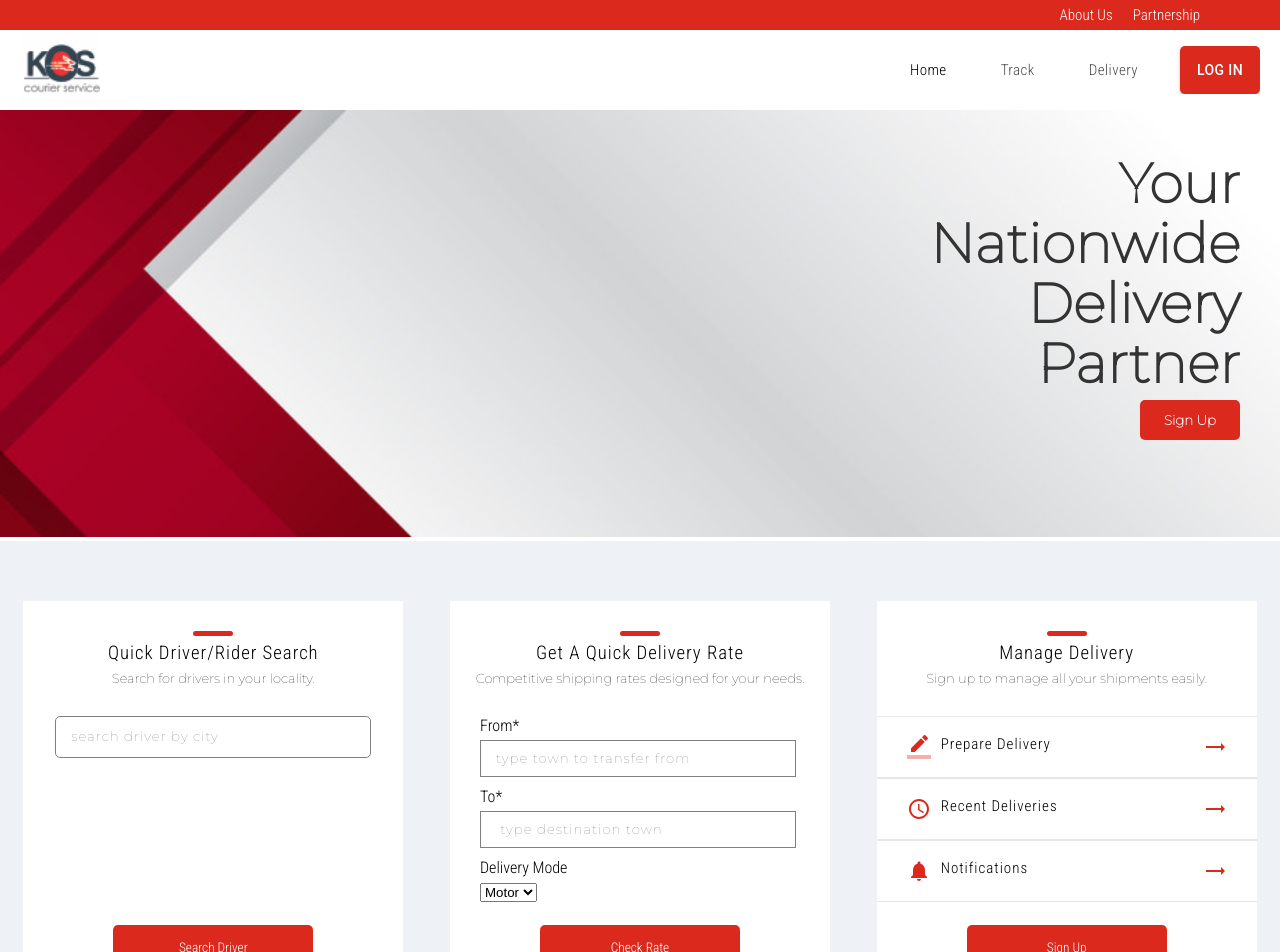
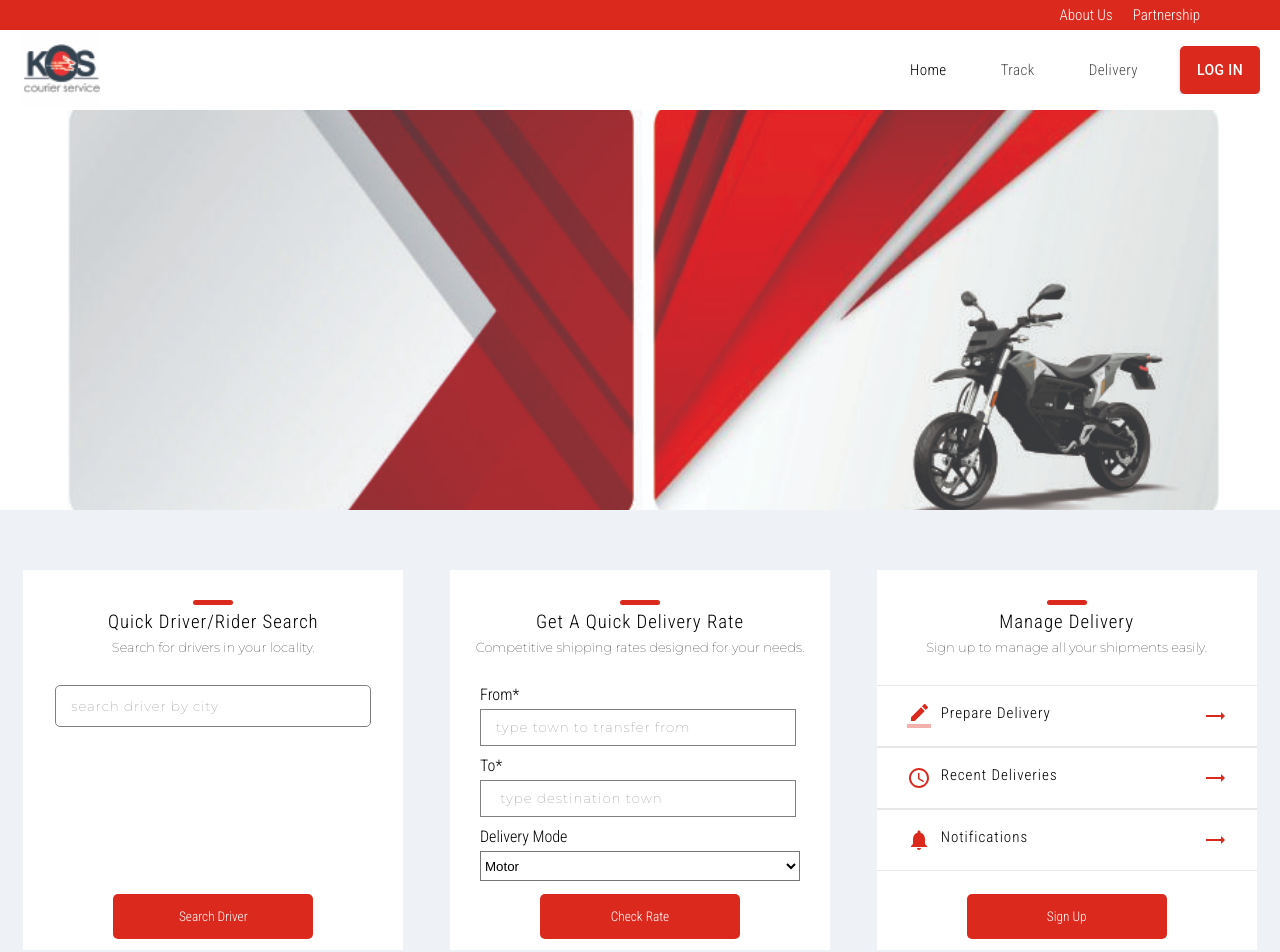
Before and after one commit to Teye-Doku/koscourier, a React (Create React App) app: page / in a window 1280 px wide. Shown: the top 952 px of the page. Built offline with nearby package versions, Linux system fonts and the light colour scheme.

Commit message:
banner updated

```diff
--- a/src/components/footer/Footer.js
+++ b/src/components/footer/Footer.js
@@ -20,7 +20,7 @@ import pcsrc from '../../images/pcsrc.png';
                   <div className="footer__spacing"></div>
                   <p>Telephone: +233 249855932</p>
                   <p>Address: Alfred Adejetey Street</p>
-                  <p>Email: info@koscourier.com </p>
+                  <p>Email: business@koscourier.com </p>
               </div>
               <div className="footer__item">
                   <h3>Legal</h3>
--- a/src/components/header/Header.css
+++ b/src/components/header/Header.css
@@ -8,6 +8,7 @@
   font-family: "Roboto Condensed", sans-serif;
   position: sticky;
   top: 0;
+  z-index: 1;
 }
 
 .header__nav {
--- a/src/components/ratingcheck/RatingCheck.css
+++ b/src/components/ratingcheck/RatingCheck.css
@@ -53,6 +53,12 @@
   text-align: left;
   font-family: "Roboto Condensed", sans-serif;
 }
+.rating__weight select {
+  width: 320px;
+  height: 30px;
+  background-color: white;
+  color: black;
+}
 .rating__spacing {
   width: 10px;
 }
--- a/src/pages/about/About.js
+++ b/src/pages/about/About.js
@@ -6,7 +6,7 @@ import './About.css';
 
 export default function About() {
      return (
-        <div className="about" style={{height:"2000px"}}>
+        <div className="about" style={{height:"1500px"}}>
         <div className="about__sidebar">
             <div className="aboutsidebar_item selected">
                 <span>About Koscourier</span>
--- a/src/pages/delivery/Delivery.js
+++ b/src/pages/delivery/Delivery.js
@@ -32,7 +32,7 @@ export default function Delivery() {
          setNotifications(true);
     }
     return (
-        <div style={{height:"2000px"}}>
+        <div style={{height:"1500px"}}>
              <div className="delivery">
              <div className="delivery__navigation">
                          <p  onClick={showPrepare}>Prepare Delivery</p>
--- a/src/pages/home/Home.css
+++ b/src/pages/home/Home.css
@@ -8,11 +8,17 @@
   min-height: 500px;
 }
 .banner {
-  width: 100%;
-  object-fit: contain;
+  width: 90%;
+  object-fit: cover;
+  padding-left: 0.5%;
+  height: 100%;
 }
 .banner__container {
   position: relative;
+  height: 400px;
+  box-sizing: border-box;
+  display: flex;
+  justify-content: center;
 }
 .banner__toph2 {
   position: absolute;
--- a/src/pages/home/Home.js
+++ b/src/pages/home/Home.js
@@ -8,7 +8,9 @@ import RatingCheck from 'components/ratingcheck/RatingCheck';
 import DeliveryItem from 'components/deliveryitem/DeliveryItem';
 import DriverSearch from 'components/driversearch/DriverSearch';
 
-import banner from 'images/bannerone.jpg';
+// import banner from 'images/banner.jpg';
+// import bannerone from 'images/bannerone.jpg';
+import banners from 'images/banners.jpg';
 
 
 
@@ -17,15 +19,18 @@ function Home() {
    const handler = () => {
       console.log('user created');
    }
+
+  //  <img className="banner" src={banner} alt="" />
+  //         <h2 className="banner__toph2">Your</h2>
+  //         <h2 className="banner__toph3" >Nationwide</h2>
+  //         <h2 className="banner__h2">Delivery</h2>
+  //         <h2 className="banner__toph4">Partner</h2>
+  //         <button className="banner__button" onClick={()=>history.push('/signup')}>Sign Up</button>
   return (
-    <div className="home" style={{height:"2000px"}}>
+    <div className="home" style={{height:"1500px"}}>
        <div className="banner__container">
-          <img className="banner" src={banner} alt="" />
-          <h2 className="banner__toph2">Your</h2>
-          <h2 className="banner__toph3" >Nationwide</h2>
-          <h2 className="banner__h2">Delivery</h2>
-          <h2 className="banner__toph4">Partner</h2>
-          <button className="banner__button" onClick={()=>history.push('/signup')}>Sign Up</button>
+
+         <img className="banner" src={banners} alt=""/>
        </div>
       <div className="category__container">
         <Category
--- a/src/pages/signup/Signup.js
+++ b/src/pages/signup/Signup.js
@@ -3,7 +3,7 @@ import LockIcon from '@material-ui/icons/Lock';
 import './Signup.css';
  function Signup() {
     return (
-        <div className="signup" style={{height:"2000px"}}>
+        <div className="signup" style={{height:"1500px"}}>
              <div className="signup__body">
                  <div className="signup__lock">
                       <div className="lock__container">
```
Also changed, not shown: src/images/banners.jpg (added).
